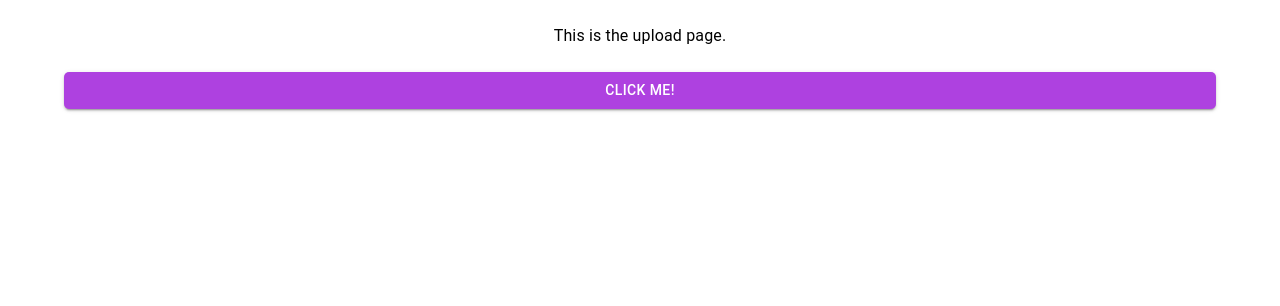
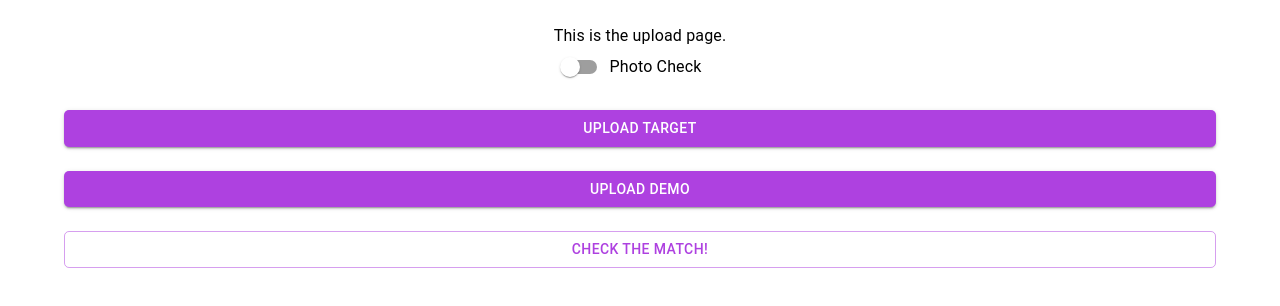
Before and after one commit to ML72/Im-Pose, a React (Vite) app: page /upload in a window 1280 px wide. Shown: the top 306 px of the page. Built offline with nearby package versions, Linux system fonts and the light colour scheme.

Commit message:
added basic update page functionality

```diff
--- a/package.json
+++ b/package.json
@@ -14,7 +14,8 @@
     "@capacitor/android": "^4.8.2",
     "@capacitor/app": "4.1.1",
     "@capacitor/assets": "^2.0.4",
-    "@capacitor/core": "4.8.0",
+    "@capacitor/camera": "^6.0.2",
+    "@capacitor/core": "^6.0.0",
     "@capacitor/haptics": "4.1.0",
     "@capacitor/ios": "^4.8.2",
     "@capacitor/keyboard": "4.1.1",
@@ -22,6 +23,7 @@
     "@capacitor/status-bar": "4.1.1",
     "@emotion/react": "^11.13.3",
     "@emotion/styled": "^11.13.0",
+    "@ionic/pwa-elements": "^3.3.0",
     "@ionic/react": "^7.0.0",
     "@ionic/react-router": "^7.8.6",
     "@mui/icons-material": "^5.16.7",
@@ -44,7 +46,7 @@
     "uuid": "^9.0.1"
   },
   "devDependencies": {
-    "@capacitor/cli": "4.7.3",
+    "@capacitor/cli": "^4.7.3",
     "@testing-library/jest-dom": "^5.17.0",
     "@testing-library/react": "^14.3.1",
     "@testing-library/user-event": "^14.5.2",
--- a/src/main.tsx
+++ b/src/main.tsx
@@ -7,8 +7,11 @@ import { persistor } from './store/store';
 import App from './App';
 import { store } from './store/store';
 
+import { defineCustomElements } from '@ionic/pwa-elements/loader';
+
 const container = document.getElementById('root');
 const root = createRoot(container!);
+defineCustomElements(window);
 root.render(
   <React.StrictMode>
     <Provider store={store}>
--- a/src/pages/Upload.tsx
+++ b/src/pages/Upload.tsx
@@ -1,15 +1,39 @@
-import React from 'react';
-import { Button, Container, Typography } from '@mui/material';
+import React, { useState } from 'react';
+import { Button, Container, Typography, Switch, FormGroup, FormControlLabel, Box } from '@mui/material';
 import { useDispatch } from 'react-redux';
 
 import CustomPage from '../components/CustomPage';
 import { setNewAlert } from '../service/alert';
+import { Camera, CameraResultType } from '@capacitor/camera';
 
 const Upload: React.FC = () => {
-  const dispatch = useDispatch();
+  const [target, setTarget]: any = useState(null);
+  const [demo, setDemo]: any = useState(null);
+  const [photoMode, setPhotoMode] = useState(true);
 
-  const alertHandler = () => {
-    setNewAlert(dispatch, { msg: "Hello world!" });
+  // Handle selecting a media file (either image or video)
+  const getTarget = (event: any) => {
+    const file = event.target.files[0];
+    if (file) {
+      setTarget(file);
+    }
+  };
+
+  const getDemo = (event: any) => {
+    const file = event.target.files[0];
+    if (file) {
+      setDemo(file);
+    }
+  };
+
+  const clearUploads = () => {
+    setTarget(null);
+    setDemo(null);
+  }
+
+  const handleModeChange = () => {
+    clearUploads();
+    setPhotoMode(!photoMode);
   }
 
   return (
@@ -17,9 +41,71 @@ const Upload: React.FC = () => {
       <Typography align="center" variant="body1" sx={{ mt: 3, mx: 2 }}>
         This is the upload page.
       </Typography>
+
+      <Box display="flex" justifyContent="center">
+        <FormGroup>
+          <FormControlLabel control={<Switch onChange = {handleModeChange} />} label= { photoMode ? "Photo Check" : "Video Check" } />
+        </FormGroup>
+      </Box>
+
+      {/* Target Image */}
       <Container sx={{ mt: 3 }}>
-        <Button variant="contained" fullWidth onClick={alertHandler}>
-          Click me!
+        {/* Hidden input for file selection */}
+        <input
+          type="file"
+          accept={photoMode ? "image/*" : "video/*" }
+          style={{ display: 'none' }} // Hide the default file input
+          id="target-upload" // ID for label reference
+          onChange={getTarget}
+        />
+        {/* MUI Button to trigger file input */}
+        <label htmlFor="target-upload">
+          <Button variant="contained" fullWidth component="span">
+            Upload Target
+          </Button>
+        </label>
+        {
+          target ?
+          <Typography variant="subtitle1" mt={1}>
+            {target.name}
+          </Typography>
+          :
+          <></>
+        }
+      </Container>
+
+
+      {/* Demo Image */}
+      <Container sx={{ mt: 3 }}>
+        {/* Hidden input for file selection */}
+        <input
+          type="file"
+          accept={photoMode ? "image/*" : "video/*" }
+          style={{ display: 'none' }} // Hide the default file input
+          id="demo-upload" // ID for label reference
+          onChange={getDemo}
+        />
+        {/* MUI Button to trigger file input */}
+        <label htmlFor="demo-upload">
+          <Button variant="contained" fullWidth component="span">
+            Upload Demo
+          </Button>
+        </label>
+        {
+          demo ?
+          <Typography variant="subtitle1" mt={1}>
+            {demo.name}
+          </Typography>
+          :
+          <></>
+        }
+      </Container>
+
+
+      {/* Submit */}
+      <Container sx={{ mt: 3 }}>
+        <Button variant="outlined" fullWidth onClick={() => {}}>
+          Check the match!
         </Button>
       </Container>
     </CustomPage>
--- /dev/null
+++ b/src/store/slices/pics.ts
@@ -0,0 +1,26 @@
+import { createSlice } from '@reduxjs/toolkit';
+
+const initialState: any = {
+    alerts: []
+};
+
+export const picsSlice = createSlice({
+    name: 'pics',
+    initialState,
+    reducers: {
+        addAlert: (state, action) => {
+            let { msg, alertType, id } = action.payload;
+            state.alerts.push({ msg, alertType, id });
+        },
+        removeAlert: (state, action) => {
+            let { id } = action.payload;
+            state.alerts = state.alerts.filter((alert: any) => alert.id != id);
+        }
+    }
+});
+
+export const { addAlert, removeAlert } = picsSlice.actions;
+
+export const selectPicsState = (state: any) => state.pics.alerts;
+
+export default picsSlice.reducer;
--- a/src/store/store.ts
+++ b/src/store/store.ts
@@ -5,16 +5,19 @@ import { persistReducer, persistStore } from 'redux-persist';
 import thunk from 'redux-thunk';
 
 import { uiSlice } from "./slices/ui";
+import { picsSlice } from './slices/pics';
 
 const combinedReducer = combineReducers({
-    [uiSlice.name]: uiSlice.reducer
+    [uiSlice.name]: uiSlice.reducer,
+    [picsSlice.name]: picsSlice.reducer,
 });
 
 const persistConfig = {
   key: 'pro-pose-root',
-  whitelist: [],
+  whitelist: [picsSlice.name],
   storage
 }
+
 const persistedReducer = persistReducer(persistConfig, combinedReducer);
 
 export const store = configureStore({
```
Also changed, not shown: 1 other file (tests, documents, lock files or other folders).
